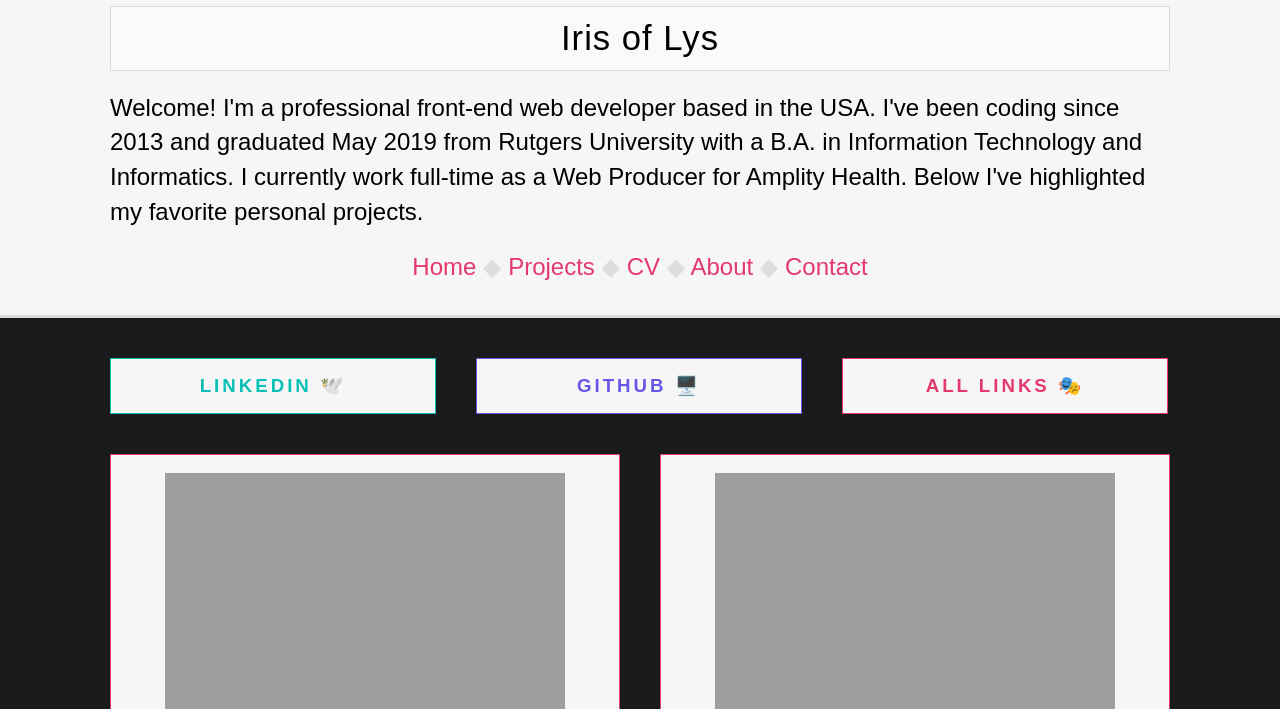
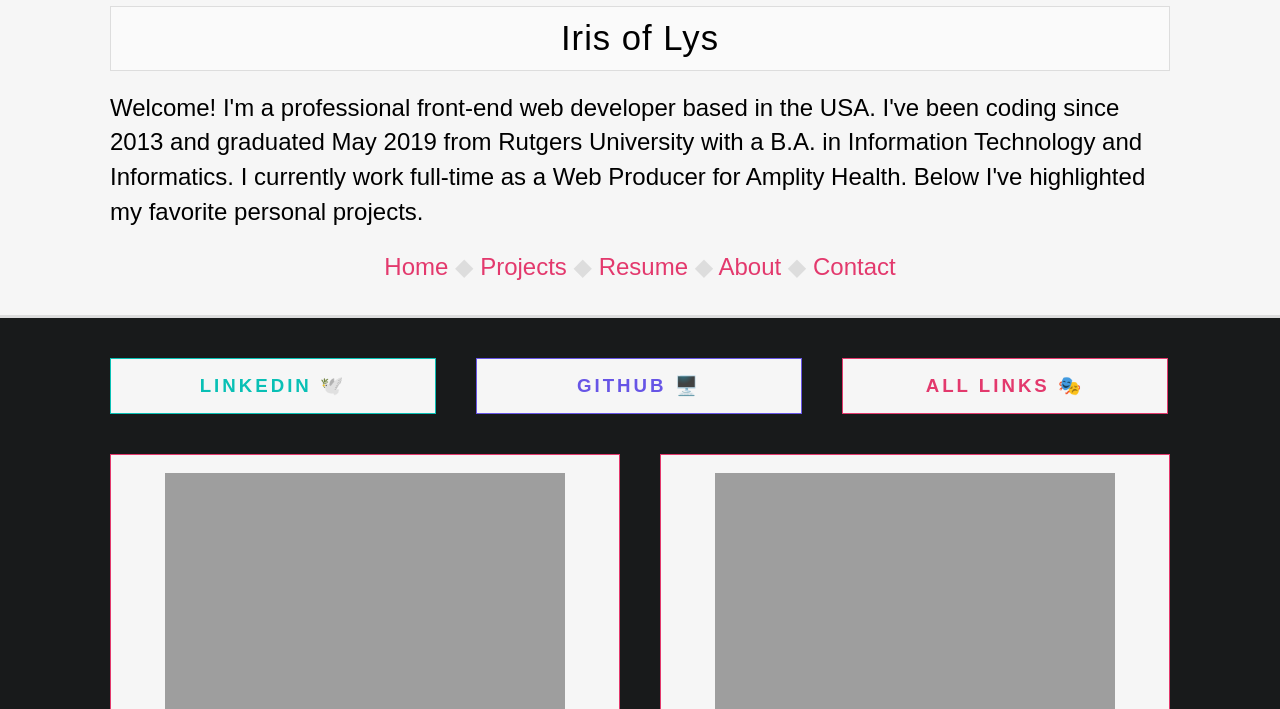
Before and after one commit to liz-lorena/2020, a Jekyll site: the page built from index.html, in a window 1280 px wide and 900 px high, cut to the strip 191-900 px from the top of the window. Built offline with Jekyll 4.4.1, drawn with Linux system fonts in a browser that asks for light colours; the list of posts is cut into pages by our own code.

Commit message:
Update pages.html

```diff
--- a/_includes/pages.html
+++ b/_includes/pages.html
@@ -1,5 +1,5 @@
 <p style="text-align:center;" class="simple-nav">
 
-<a href="/2020">Home</a> ◆ <a href="/2020/projects">Projects</a> ◆ <a href="/2020/cv">CV</a> ◆ <a href="/2020/about">About</a> ◆ <a href="mailto:lys@irisoflys.com">Contact</a>
+<a href="/2020">Home</a> ◆ <a href="/2020/projects">Projects</a> ◆ <a href="/resume-iris-of-lys.pdf">Resume</a> ◆ <a href="/2020/about">About</a> ◆ <a href="mailto:lys@irisoflys.com">Contact</a>
 
 </p>
```
